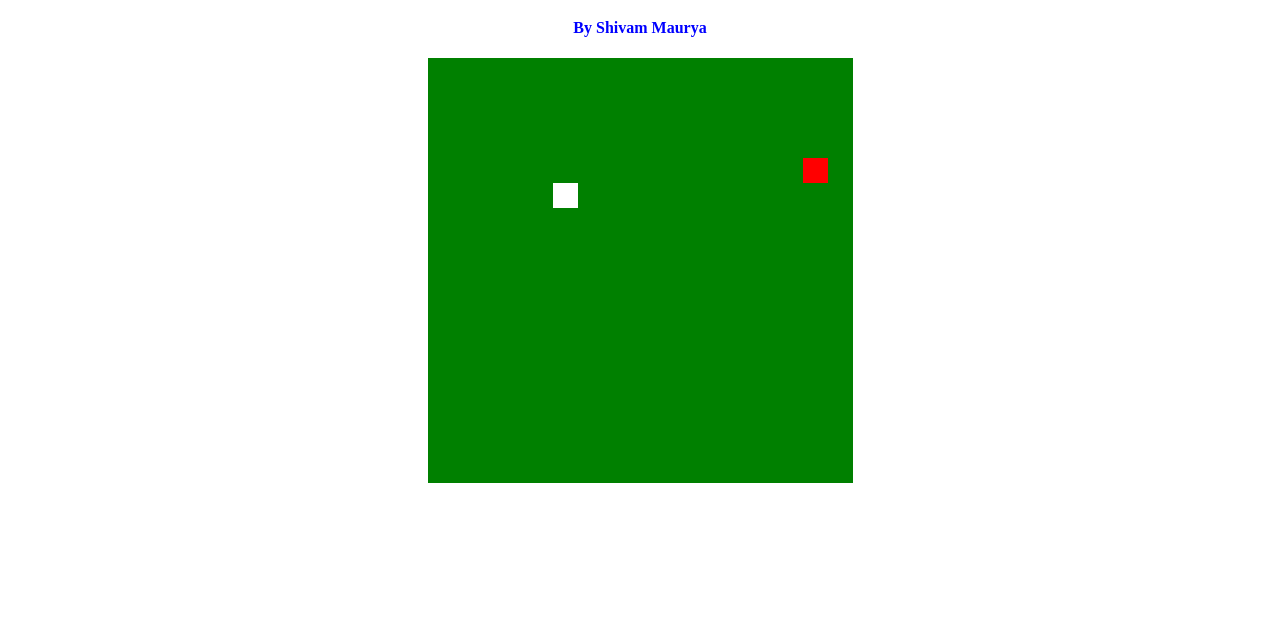
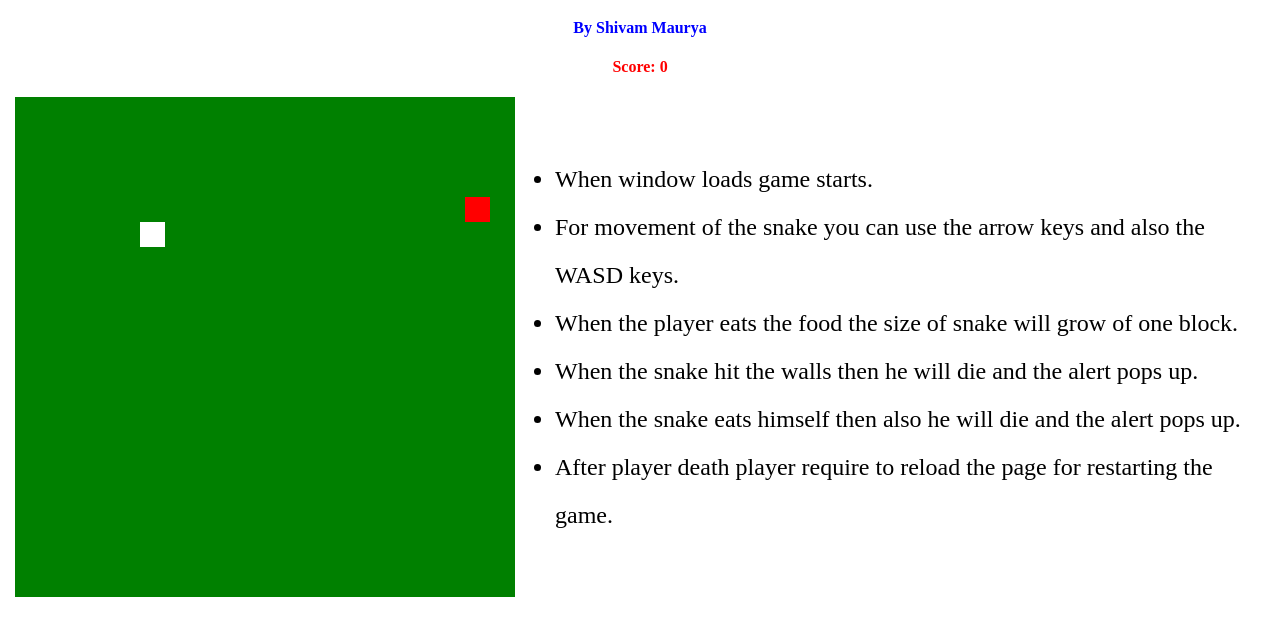
Before and after one commit to ShivamManiMaurya/Snake_Game, a plain HTML site: page index.html in a window 1280 px wide. Shown: the part 61-696 px from the top of the page. Drawn offline with Linux system fonts and the light colour scheme.

Commit message:
some changes

```diff
--- a/index.html
+++ b/index.html
@@ -11,8 +11,36 @@
         <div class="title">
             <h1>Snake Game</h1>
             <h4>By Shivam Maurya</h4>
+            <h4 id="score">Score: <span id="scoreCount">0</span></h4>
         </div>
-        <canvas id="canvas"></canvas>
+        <div class="canvas">
+            <canvas id="canvas"></canvas>
+            <div class="rules-div">
+                <ul class="rules">
+                    <li>When window loads game starts.</li>
+                    <li>
+                        For movement of the snake you can use the arrow keys and
+                        also the WASD keys.
+                    </li>
+                    <li>
+                        When the player eats the food the size of snake will
+                        grow of one block.
+                    </li>
+                    <li>
+                        When the snake hit the walls then he will die and the
+                        alert pops up.
+                    </li>
+                    <li>
+                        When the snake eats himself then also he will die and
+                        the alert pops up.
+                    </li>
+                    <li>
+                        After player death player require to reload the page for
+                        restarting the game.
+                    </li>
+                </ul>
+            </div>
+        </div>
         <script src="/index.js"></script>
     </body>
 </html>
--- a/index.js
+++ b/index.js
@@ -2,8 +2,8 @@ let canvas;
 let context;
 
 const blockSize = 25;
-const canvasTotalRow = 17;
-const canvasTatalCol = 17;
+const canvasTotalRow = 20;
+const canvasTatalCol = 20;
 const snakeBody = [];
 
 let snakeX = blockSize * 5;
@@ -12,6 +12,7 @@ let speedX = 0;
 let speedY = 0;
 let foodX;
 let foodY;
+let score = 0;
 
 let gameover = false;
 
@@ -43,6 +44,9 @@ function update() {
 
     if (snakeX === foodX && snakeY === foodY) {
         snakeBody.push([foodX, foodY]);
+        score++;
+        document.getElementById("scoreCount").innerText = score;
+
         generateFood();
     }
 
@@ -83,7 +87,6 @@ function update() {
         if (snakeX === snakeBody[i][0] && snakeY === snakeBody[i][1]) {
             gameover = true;
             alert("Game Over!....Snake eat itself");
-            GameStart();
         }
     }
 }
--- a/style.css
+++ b/style.css
@@ -9,3 +9,23 @@ body {
 .title h4 {
     color: blue;
 }
+
+#score {
+    color: red;
+}
+
+.canvas {
+    display: flex;
+    justify-content: center;
+    align-items: center;
+}
+
+.rules-div {
+    width: 750px;
+}
+
+.rules {
+    text-align: left;
+    font-size: 24px;
+    line-height: 2;
+}
```
Also changed, not shown: snake-gamenew.png (added), 1 other file.
